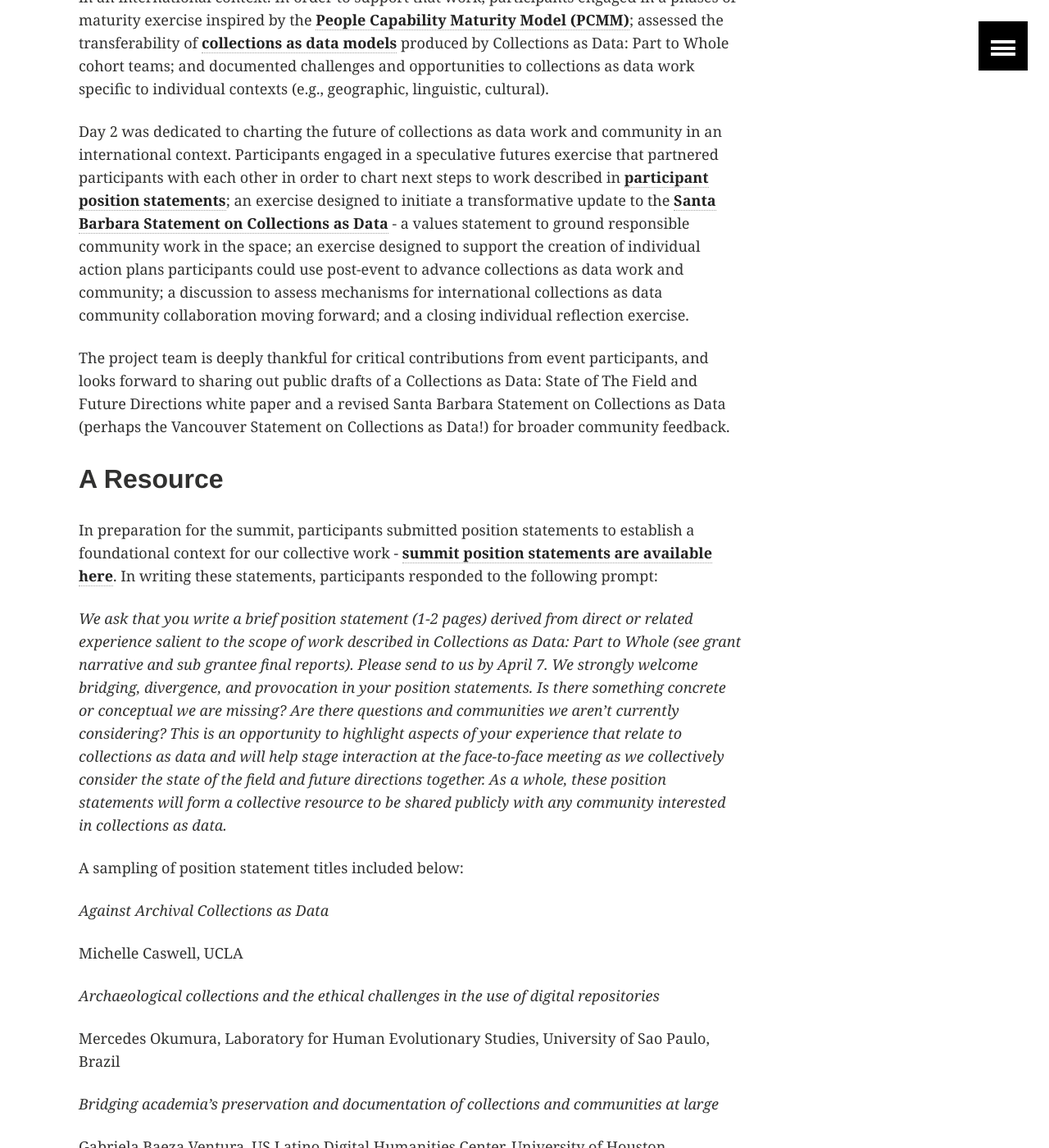
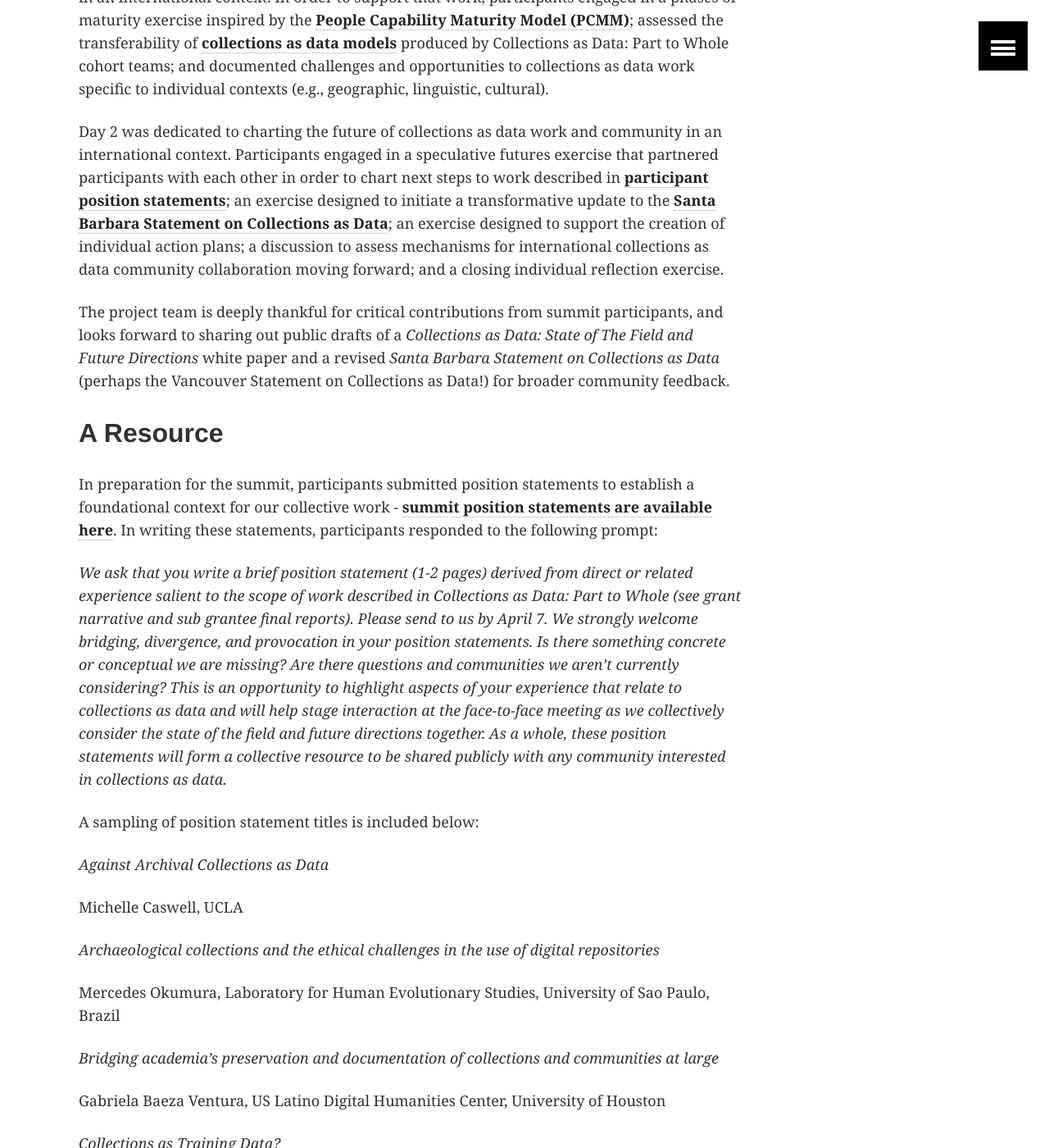
Before and after one commit to collectionsasdata/part2whole, a Jekyll site: the page built from _posts/2023-05-04-recap.markdown, in a window 1280 px wide and 1400 px high, scrolled down 1416 px. Shown: the whole window at 82% size. Built offline with Jekyll 4.4.1, drawn with Linux system fonts in a browser that asks for light colours; some of the changed text lies outside the part shown.

Commit message:
Update 2023-05-04-recap.markdown

```diff
--- a/_posts/2023-05-04-recap.markdown
+++ b/_posts/2023-05-04-recap.markdown
@@ -14,9 +14,9 @@ From April 25-26, 60 GLAM (Galleries, Libraries, Archives, Museums) [**practitio
 
 Day 1 was dedicated to assessing the present state of collections as data work and community in an international context. In order to support that work, participants engaged in a phases of maturity exercise inspired by the [**People Capability Maturity Model (PCMM)**](https://resources.sei.cmu.edu/library/asset-view.cfm?assetid=5329); assessed the transferability of [**collections as data models**](https://osf.io/r9n3s/wiki/home/) produced by Collections as Data: Part to Whole cohort teams; and documented challenges and opportunities to collections as data work specific to individual contexts (e.g., geographic, linguistic, cultural).
 
-Day 2 was dedicated to charting the future of collections as data work and community in an international context. Participants engaged in a speculative futures exercise that partnered participants with each other in order to chart next steps to work described in [**participant position statements**](https://zenodo.org/record/7888576#.ZFGcFezMI-Q); an exercise designed to initiate a transformative update to the [**Santa Barbara Statement on Collections as Data**](https://collectionsasdata.github.io/statement/) - a values statement to ground responsible community work in the space; an exercise designed to support the creation of individual action plans participants could use post-event to advance collections as data work and community; a discussion to assess mechanisms for international collections as data community collaboration moving forward; and a closing individual reflection exercise.
+Day 2 was dedicated to charting the future of collections as data work and community in an international context. Participants engaged in a speculative futures exercise that partnered participants with each other in order to chart next steps to work described in [**participant position statements**](https://zenodo.org/record/7888576#.ZFGcFezMI-Q); an exercise designed to initiate a transformative update to the [**Santa Barbara Statement on Collections as Data**](https://collectionsasdata.github.io/statement/); an exercise designed to support the creation of individual action plans; a discussion to assess mechanisms for international collections as data community collaboration moving forward; and a closing individual reflection exercise.
 
-The project team is deeply thankful for critical contributions from event participants, and looks forward to sharing out public drafts of a Collections as Data: State of The Field and Future Directions white paper and a revised Santa Barbara Statement on Collections as Data (perhaps the Vancouver Statement on Collections as Data!) for broader community feedback.
+The project team is deeply thankful for critical contributions from summit participants, and looks forward to sharing out public drafts of a *Collections as Data: State of The Field and Future Directions* white paper and a revised *Santa Barbara Statement on Collections as Data* (perhaps the Vancouver Statement on Collections as Data!) for broader community feedback.
 
 ## A Resource
 
@@ -24,7 +24,7 @@ In preparation for the summit, participants submitted position statements to est
 
 *We ask that you write a brief position statement (1-2 pages) derived from direct or related experience salient to the scope of work described in Collections as Data: Part to Whole (see grant narrative and sub grantee final reports). Please send to us by April 7. We strongly welcome bridging, divergence, and provocation in your position statements. Is there something concrete or conceptual we are missing? Are there questions and communities we aren’t currently considering? This is an opportunity to highlight aspects of your experience that relate to collections as data and will help stage interaction at the face-to-face meeting as we collectively consider the state of the field and future directions together. As a whole, these position statements will form a collective resource to be shared publicly with any community interested in collections as data.*
 
-A sampling of position statement titles included below:
+A sampling of position statement titles is included below:
 
 *Against Archival Collections as Data*
 
@@ -60,7 +60,7 @@ Kayla Lar-Son, Xwi7xwa Library, University of British Columbia
 
 ## Next Steps
 
-Over the next 4 months the project team will work to synthesize feedback from event participants in order to draft a Collections as Data: State of The Field and Future Directions white paper and a revised Santa Barbara Statement on Collections as Data. We plan to work with participants to share out drafts to a broad range of communities to elicit further feedback.  This is essential as the resulting work should be as representative as possible of collective work in the space. We look forward very much to engaging with you. After the community feedback cycle is complete, final deliverables will be translated into multiple languages and published openly in the Fall of 2023.
+Over the next 4 months the project team will work to synthesize feedback from event participants in order to draft a *Collections as Data: State of The Field and Future Directions* white paper and a revised *Santa Barbara Statement on Collections as Data*. We plan to work with participants to share out drafts to a broad range of communities to elicit further feedback.  This is essential as the resulting work should be as representative as possible of collective work in the space. We look forward very much to engaging with you. After the community feedback cycle is complete, final deliverables will be translated into multiple languages and published openly in the Fall of 2023.
 
 May - June 2023
 * Project team drafts Collections as Data: State of the Field and Future Directions white paper + Santa Barbara Statement on Collections as Data
```
